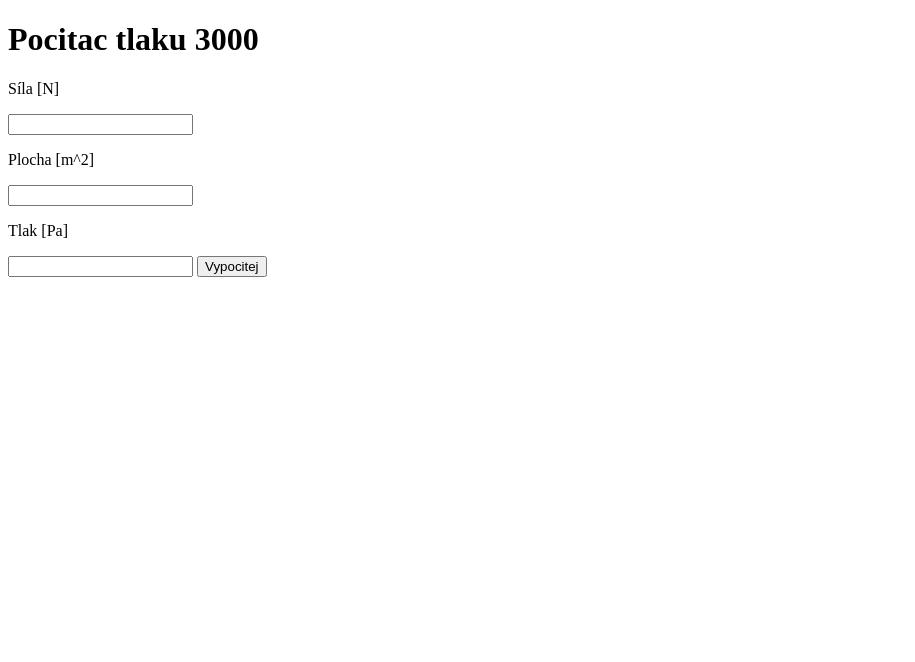
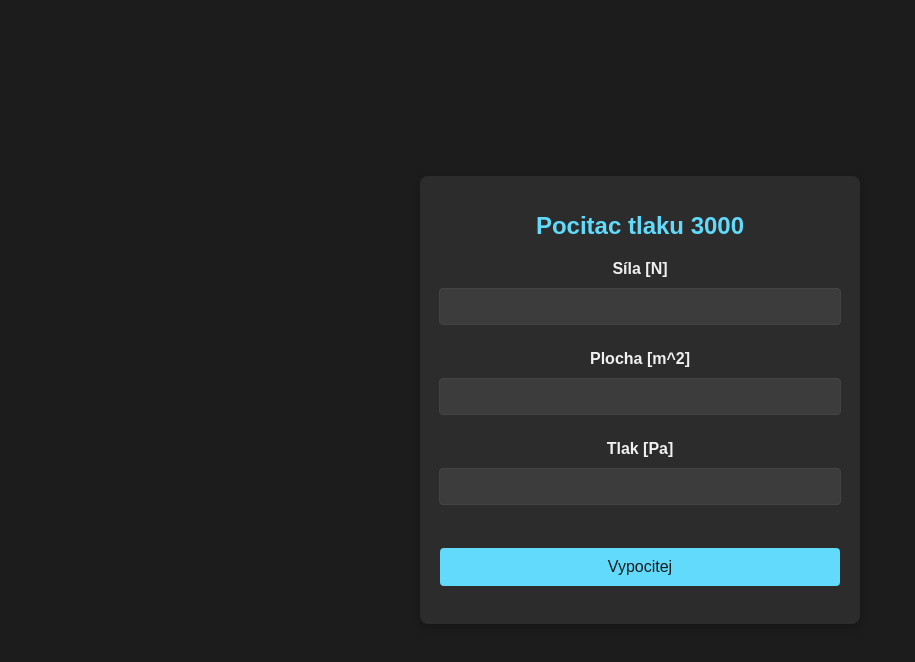
Before and after one commit to lolmaner62/Moa_Test, a plain HTML site: page Index.html in a window 1280 px wide. Shown: the whole page, without its empty margins (0-915 px from the left). Drawn offline with Linux system fonts and the light colour scheme.

Commit message:
Funguje to

```diff
--- a/Index.html
+++ b/Index.html
@@ -11,13 +11,14 @@
 <body>
     <form>
         <h1>Pocitac tlaku 3000</h1>
-        <p>Síla [N]</p>
+        <label id="Neco" name="Chuj">Síla [N]</label>
         <input id="F" type="number">
-        <p>Plocha [m^2]</p>
+        <label id="Neco" name="Chuj2">Plocha [m^2]</label>
         <input id="S" type="number">
-        <p>Tlak [Pa]</p>
-        <input id="P" type="number">
-        <input type="button" value="Vypocitej" onclick="Vypocitej()" >
+        <label id="Neco" name="Chuj3">Tlak [Pa]</label>
+        <input id="P" type="number"> <br>
+        <button onclick="Vypocitej()">Vypocitej</button> <br>
+        <label hidden="true" id="error" name="errorrrr">Error invalid input</label>
     </form>
 </body>
 </html>
--- a/app.js
+++ b/app.js
@@ -11,11 +11,39 @@ if ('serviceWorker' in navigator) {
 }
 
 function Vypocitej() {
-    const F = document.getElementById("F").value;
-    const S = document.getElementById("S").value;
-    const P = document.getElementById("P").value;
+    event.preventDefault();
+    document.getElementById("error").hidden = true;
+    try {
+        let F = document.getElementById("F").value;
+    let S = document.getElementById("S").value;
+    let P = document.getElementById("P").value;
     let res;
-    res = F/S;
-    P = res;
-    console.log(res);
+    console.log(F);
+    console.log(S);
+    console.log(P);
+    if (F == "" && S == "" || F == "" && P == "" || S == "" && P == "") {
+        document.getElementById("error").hidden = false;
+    }
+
+    if (F == "") {
+        res = P*S;
+        document.getElementById("F").value = res;
+    }
+    else if (S == "")
+    {
+        res = F/P;
+        document.getElementById("S").value = res;
+    }
+    else
+    {
+
+        res = F/S;
+        document.getElementById("P").value = res;
+    }
+
+    } catch (error) {
+        document.getElementById("error").hidden = false;
+    }
+
+
 }
--- a/style.css
+++ b/style.css
@@ -0,0 +1,79 @@
+
+body {
+    background-color: #1c1c1c;
+    color: #f0f0f0;
+    font-family: Arial, sans-serif;
+    height: 100vh;
+    display: flex;
+    justify-content: center;
+    align-items: center;
+    margin: 0;
+
+}
+
+
+form {
+    background-color: #2c2c2c;
+    padding: 20px;
+    border-radius: 8px;
+    box-shadow: 0 4px 8px rgba(0, 0, 0, 0.2);
+    max-width: 400px;
+    width: 100%;
+    display: flex;
+    flex-direction: column;
+    align-items: center;
+}
+
+
+h1 {
+    color: #61dafb;
+    text-align: center;
+    font-size: 24px;
+    margin-bottom: 20px;
+}
+
+#Neco {
+    display: block;
+    margin-bottom: 10px;
+    font-weight: bold;
+    text-align: center;
+}
+
+
+input {
+    width: 95%;
+    padding: 10px;
+    margin-bottom: 25px;
+    border-radius: 4px;
+    border: 1px solid #444;
+    background-color: #3c3c3c;
+    color: #fff;
+    text-align: center;
+}
+
+
+
+button {
+    width: 100%;
+    padding: 10px;
+    background-color: #61dafb;
+    border: none;
+    border-radius: 4px;
+    color: #1c1c1c;
+    font-size: 16px;
+    cursor: pointer;
+    transition: background-color 0.3s ease;
+}
+
+button:hover {
+    background-color: #4fb0da;
+}
+
+
+#error {
+    text-align: center;
+    margin-top: 20px;
+    font-size: 18px;
+    font-weight: bold;
+    color: #ff6161;
+}
```
